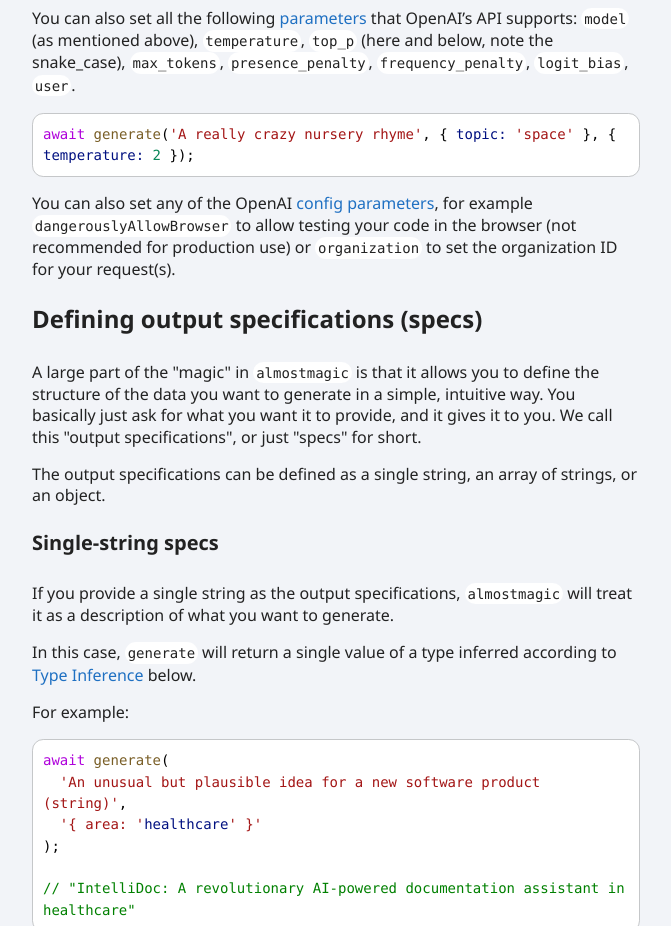
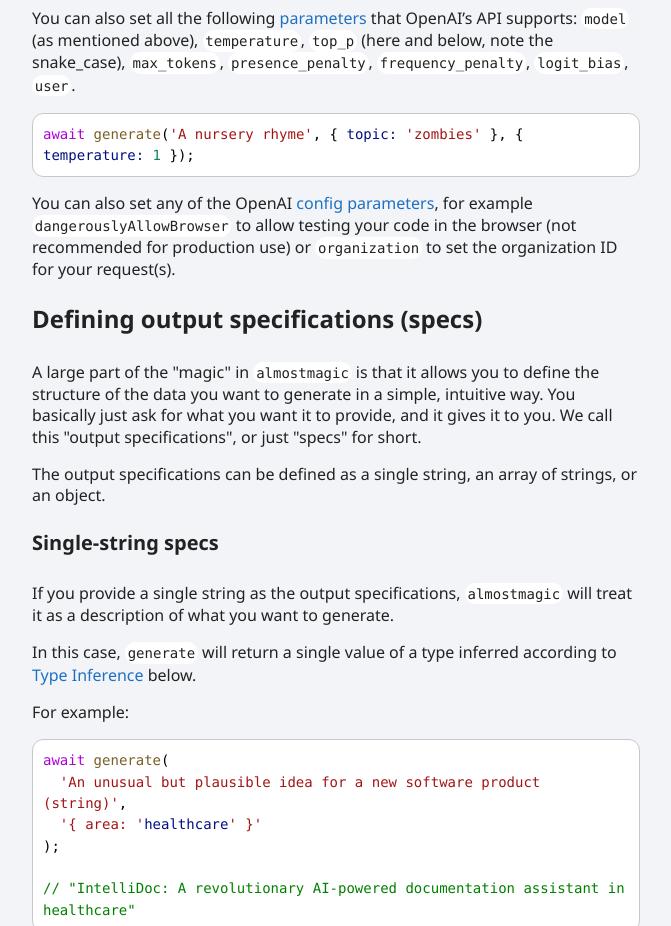
Before and after one commit to losideadores/almostmagic2, a website: page docs/index.html in a window 1280 px wide. Shown: the part 1712-2638 px from the top of the page, without its empty margins (272-943 px from the left). Drawn offline with Linux system fonts and the light colour scheme.

Commit message:
change example

```diff
--- a/docs/index.html
+++ b/docs/index.html
@@ -25,7 +25,7 @@
 <pre><code class="language-typescript"><span class="hl-3">await</span><span class="hl-1"> </span><span class="hl-0">generate</span><span class="hl-1">(</span><span class="hl-2">&#39;A short story&#39;</span><span class="hl-1">, { </span><span class="hl-4">genre:</span><span class="hl-1"> </span><span class="hl-2">&#39;sci-fi&#39;</span><span class="hl-1"> }, { </span><span class="hl-4">model:</span><span class="hl-1"> </span><span class="hl-2">&#39;gpt-4&#39;</span><span class="hl-1"> });</span>
 </code><button>Copy</button></pre>
 <p>You can also set all the following <a href="https://beta.openai.com/docs/api-reference/completions/create">parameters</a> that OpenAI’s API supports: <code>model</code> (as mentioned above), <code>temperature</code>, <code>top_p</code> (here and below, note the snake_case), <code>max_tokens</code>, <code>presence_penalty</code>, <code>frequency_penalty</code>, <code>logit_bias</code>, <code>user</code>.</p>
-<pre><code class="language-typescript"><span class="hl-3">await</span><span class="hl-1"> </span><span class="hl-0">generate</span><span class="hl-1">(</span><span class="hl-2">&#39;A really crazy nursery rhyme&#39;</span><span class="hl-1">, { </span><span class="hl-4">topic:</span><span class="hl-1"> </span><span class="hl-2">&#39;space&#39;</span><span class="hl-1"> }, { </span><span class="hl-4">temperature:</span><span class="hl-1"> </span><span class="hl-7">2</span><span class="hl-1"> });</span>
+<pre><code class="language-typescript"><span class="hl-3">await</span><span class="hl-1"> </span><span class="hl-0">generate</span><span class="hl-1">(</span><span class="hl-2">&#39;A nursery rhyme&#39;</span><span class="hl-1">, { </span><span class="hl-4">topic:</span><span class="hl-1"> </span><span class="hl-2">&#39;zombies&#39;</span><span class="hl-1"> }, { </span><span class="hl-4">temperature:</span><span class="hl-1"> </span><span class="hl-7">1</span><span class="hl-1"> });</span>
 </code><button>Copy</button></pre>
 <p>You can also set any of the OpenAI <a href="https://github.com/openai/openai-node/blob/master/src/index.ts">config parameters</a>, for example <code>dangerouslyAllowBrowser</code> to allow testing your code in the browser (not recommended for production use) or <code>organization</code> to set the organization ID for your request(s).</p>
 <a id="md:defining-output-specifications-specs" class="tsd-anchor"></a><h2><a href="#md:defining-output-specifications-specs">Defining output specifications (specs)</a></h2><p>A large part of the &quot;magic&quot; in <code>almostmagic</code> is that it allows you to define the structure of the data you want to generate in a simple, intuitive way. You basically just ask for what you want it to provide, and it gives it to you. We call this &quot;output specifications&quot;, or just &quot;specs&quot; for short.</p>
```
Also changed, not shown: README.md.
